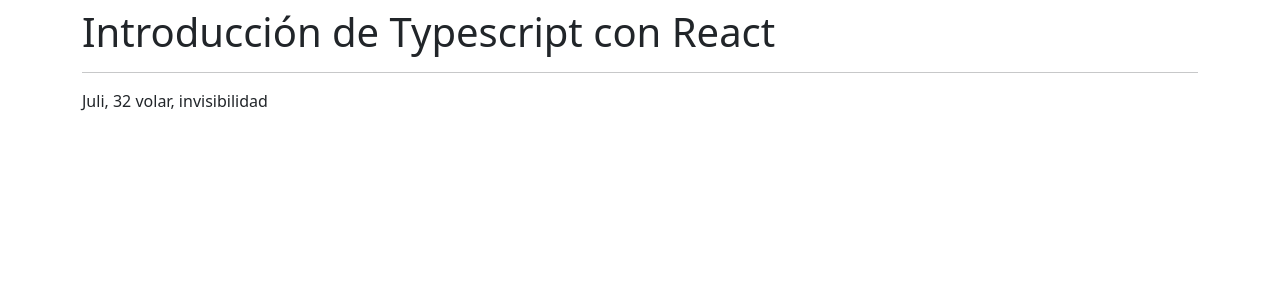
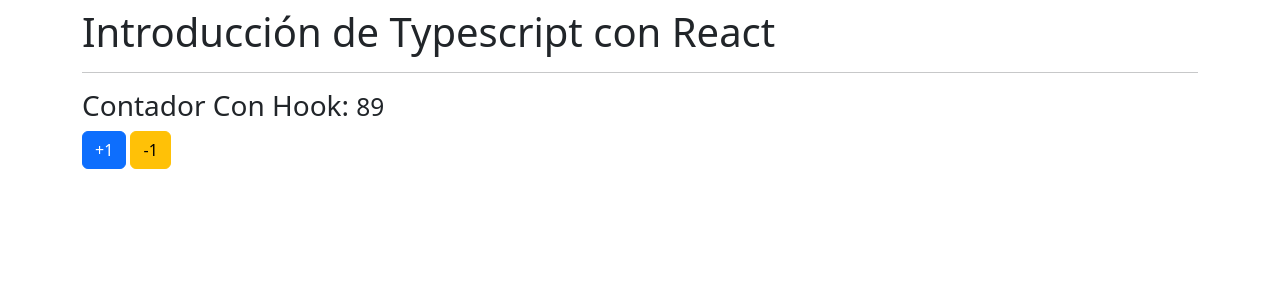
Before and after one commit to JuliLaterza/01-reforzamiento, a React (Create React App) app: page / in a window 1280 px wide. Shown: the top 300 px of the page. Built offline with nearby package versions, Linux system fonts and the light colour scheme.

Commit message:
actualizacion

```diff
--- a/src/App.tsx
+++ b/src/App.tsx
@@ -1,11 +1,19 @@
-import { TiposBasicos } from "./typescript/TiposBasicos";
+//import { TiposBasicos } from "./typescript/TiposBasicos";
+//import { ObjetosLiterales } from "./typescript/ObjetosLiterales";
+//import { Funciones } from "./typescript/Funciones";
+//import { Contador } from "./components/Contador";
+import { ContadorConHook } from "./components/ContadorConHook";
 
 const App = () => {
   return (
     <div className="mt-2">
         <h1>Introducción de Typescript con React</h1>
         <hr/>
-        <TiposBasicos />
+        {/* <TiposBasicos> */}
+        {/* <ObjetosLiterales> */}
+        {/* <Funciones> */}
+        {/*<Contador /> */}
+        <ContadorConHook />
     </div>
   )
 }
--- /dev/null
+++ b/src/components/Contador.tsx
@@ -0,0 +1,25 @@
+import { useState } from "react"
+
+export const Contador = () => {
+    const [valor, setValor] = useState(10);
+
+    const acumular = (numero:number) => {
+        setValor( valor + numero )
+    }
+
+ return(
+    <>
+        <h3>Contador: <small></small></h3>
+
+        <button className="btn btn-primary"
+        onClick={() => acumular(valor + 1) }
+        >
+            +1
+        </button>
+        &nbsp;
+        <button className="btn btn-warning" onClick={() => acumular(valor - 1)}>
+            -1
+        </button>
+    </>
+  )
+}
--- /dev/null
+++ b/src/components/ContadorConHook.tsx
@@ -0,0 +1,23 @@
+import { useCounter } from '../hooks/useCounter';
+
+export const ContadorConHook = () => {
+
+    const { valor, acumular } = useCounter();
+
+    return(
+        <>
+            <h3>Contador Con Hook: <small>{ valor }</small></h3>
+
+            <button
+                className="btn btn-primary"
+                onClick={ () => acumular(1) }
+            >
+                +1
+            </button>
+            &nbsp;
+            <button className="btn btn-warning" onClick={() => acumular(-1)}>
+                -1
+            </button>
+        </>
+        )
+}
--- /dev/null
+++ b/src/hooks/useCounter.tsx
@@ -0,0 +1,15 @@
+import { useState } from "react";
+
+export const useCounter = (inicial:number = 10) => {
+
+    const [valor, setValor] = useState(89);
+
+    const acumular = (numero:number) => {
+        setValor( valor + numero )
+    }
+
+    return {
+        valor,
+        acumular
+    }
+}
--- /dev/null
+++ b/src/typescript/Funciones.tsx
@@ -0,0 +1,7 @@
+export const Funciones = () => {
+  return (
+    <>
+        <h3>Funciones</h3>
+    </>
+  )
+}
--- /dev/null
+++ b/src/typescript/ObjetosLiterales.tsx
@@ -0,0 +1,33 @@
+interface Persona {
+    nombre: string;
+    edad: number;
+    direccion: Direccion;
+}
+
+interface Direccion {
+    pais: string;
+    provincia: string;
+}
+
+
+
+export const ObjetosLiterales = () => {
+    const persona: Persona = {
+        nombre: 'Julian',
+        edad: 23,
+        direccion: {
+            pais: 'Argentina',
+            provincia: 'Buenos Aires'
+        }
+    }
+  return (
+    <>
+        <h3>ObjetosLiterales</h3>
+        <code>
+            <pre>
+                {JSON.stringify( persona, null, 3) }
+            </pre>
+        </code>
+    </>
+  )
+}
--- a/src/typescript/TiposBasicos.tsx
+++ b/src/typescript/TiposBasicos.tsx
@@ -3,10 +3,10 @@
 export const TiposBasicos = () => {
     const nombre: string = 'Juli';
     const edad = 32;
-    const poderes = ["volar","invisibilidad"];
+    const poderes: string[] = ["Volar","invisibilidad"];
   return (
     <>
-        { nombre }, { edad } {poderes.join(', ') }
+        <h1>{ nombre }, { edad } {poderes.join(', ') }</h1>
     </>
   )
 }
```
